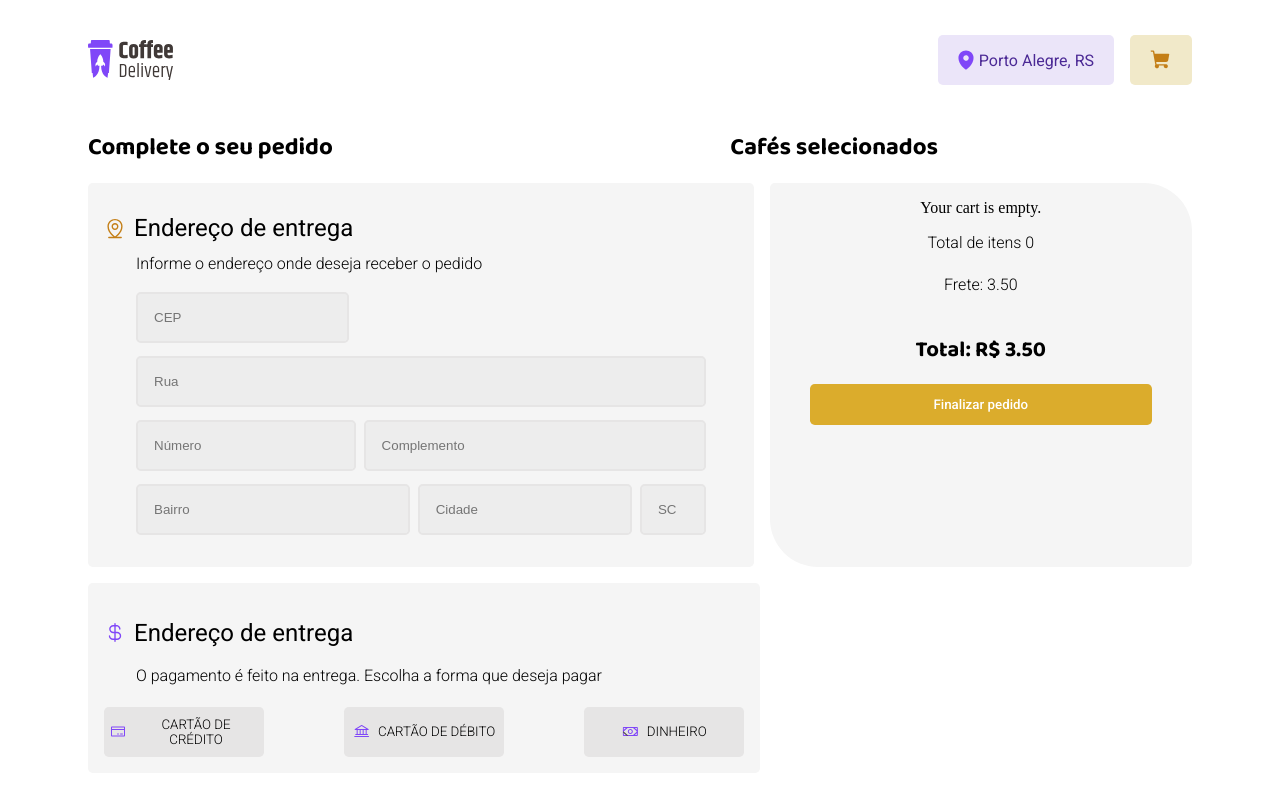
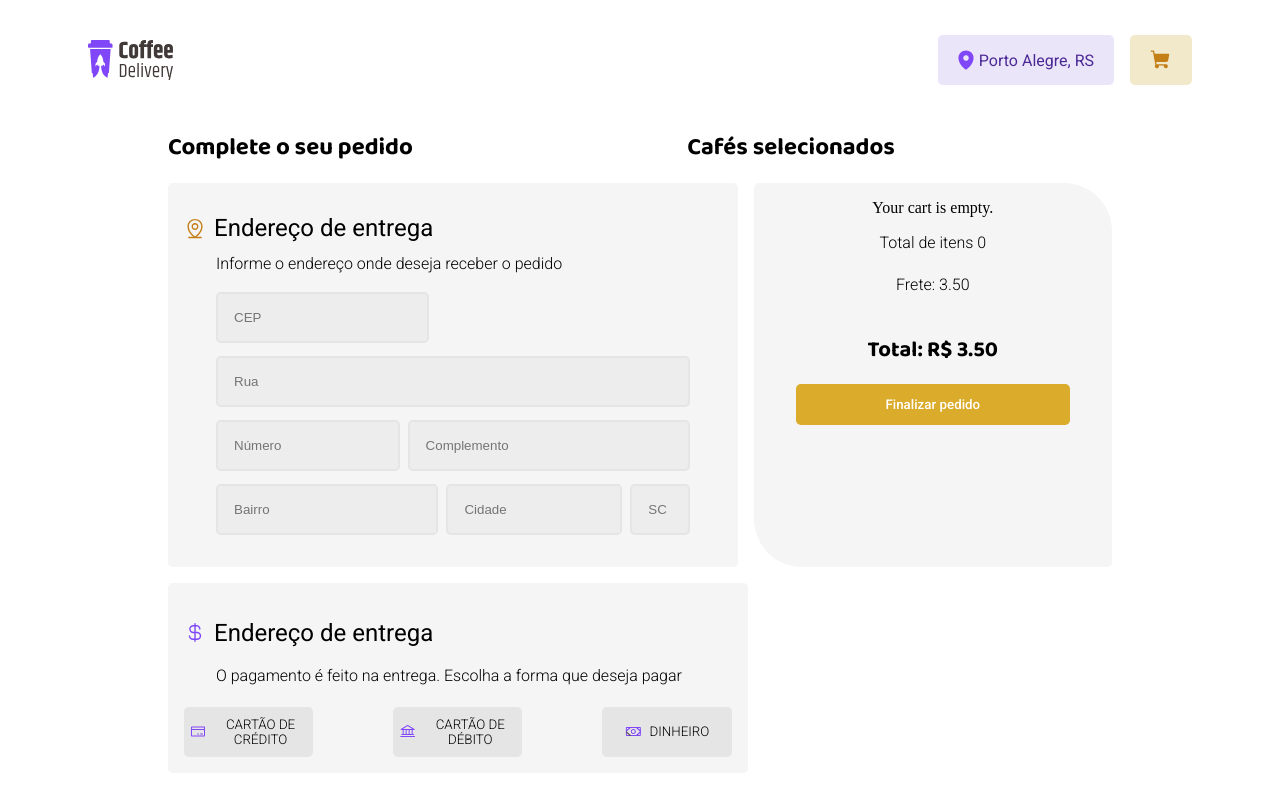
Before and after one commit to gustavobftorres/coffee-delivery, a React (Vite) app: page /checkout in a window 1280 px wide. Shown: the top 796 px of the page. Built offline with nearby package versions, Linux system fonts and the light colour scheme.

Commit message:
chore: Add trash-icon.svg and update Checkout page styles

```diff
--- a/src/context/MenuContext.tsx
+++ b/src/context/MenuContext.tsx
@@ -12,7 +12,10 @@ interface CoffeeItem {
 
 interface MenuContextType {
   coffeItems: CoffeeItem[];
+  setCoffeItems: (items: any) => void;
   addToCart: (item: CoffeeItem) => void;
+  quantity: number;
+  setQuantity: (value: number) => void;
   getQuantity: (id: number) => number; // Add a method to get the quantity of a specific item in the cart.
 }
 
@@ -24,6 +27,7 @@ interface MenuContextProviderProps {
 
 export function MenuContextProvider({ children }: MenuContextProviderProps) {
   const [coffeItems, setCoffeItems] = useState<CoffeeItem[]>([]);
+  const [quantity, setQuantity] = useState(0);
 
   const addToCart = (newItem: CoffeeItem) => {
     setCoffeItems((prevItems) => {
@@ -55,7 +59,7 @@ export function MenuContextProvider({ children }: MenuContextProviderProps) {
 
 
   return (
-    <MenuContext.Provider value={{ coffeItems, addToCart, getQuantity }}>
+    <MenuContext.Provider value={{ coffeItems, addToCart ,quantity , setCoffeItems, setQuantity, getQuantity }}>
       {children}
     </MenuContext.Provider>
   );
--- a/src/pages/Checkout/index.tsx
+++ b/src/pages/Checkout/index.tsx
@@ -12,45 +12,70 @@ import creditCard from "../../assets/credit-card-icon.svg";
 import debitCard from "../../assets/debit-card-icon.svg";
 import cash from "../../assets/cash-icon.svg";
 import { useMenu } from "../../context/MenuContext";
-import { useState } from "react";
-import { Card } from "../../components/Card";
+import trash from "../../assets/trash-icon.svg";
 
 export function Checkout() {
-  const { coffeItems, getQuantity, addToCart } = useMenu();
-  const [quantity, setQuantity] = useState(getQuantity(coffeItems));
+  const { coffeItems, addToCart } = useMenu();
+
+  const handleQuantityIncrease = (id: number) => {
+    coffeItems.map((coffe) => {
+      if (coffe.id === id) {
+        addToCart({
+          id: coffe.id,
+          title: coffe.title,
+          tag: coffe.tag,
+          description: coffe.description,
+          price: coffe.price,
+          image: coffe.image,
+          quantity: 1,
+        });
+      }
+    });
+  };
+
+  const handleQuantityDecrease = (id: number) => {
+    coffeItems.map((coffe) => {
+      if (coffe.id === id) {
+        addToCart({
+          id: coffe.id,
+          title: coffe.title,
+          tag: coffe.tag,
+          description: coffe.description,
+          price: coffe.price,
+          image: coffe.image,
+          quantity: -1,
+        });
+      }
+    });
+  };
+
+  const handleRemove = (id: number) => {
+    coffeItems.map((coffe) => {
+      if (coffe.id === id) {
+        console.log(coffe.quantity);
+        addToCart({
+          id: coffe.id,
+          title: coffe.title,
+          tag: coffe.tag,
+          description: coffe.description,
+          price: coffe.price,
+          image: coffe.image,
+          quantity: -coffe.quantity,
+        });
+      }
+    });
+  };
 
   console.log(coffeItems);
-
-  const handleIncrease = () => {
-    coffeItems.map((coffe) => console.log(coffe));
-  };
 
   const totalItemsPrice = coffeItems.reduce(
     (acc, coffe) => acc + coffe.price * coffe.quantity,
     0
   );
 
-  const deliverPrice = 3.5
+  const deliverPrice = 3.5;
 
   const totalPrice = totalItemsPrice + deliverPrice;
-
-  // const handleDecrease = () => {
-  //   if (quantity > 0) {
-  //     const newQuantity = quantity - 1;
-  //     setQuantity(newQuantity);
-
-  //     // Subtract the item from the cart
-  //     addToCart({
-  //       id: props.id,  // Use props.id here
-  //       title: props.title,
-  //       tag: props.tag,
-  //       description: props.description,
-  //       price: props.price,
-  //       image: props.image,
-  //       quantity: -1,  // Decrease by 1
-  //     });
-  //   }
-  // };
 
   return (
     <>
@@ -125,8 +150,29 @@ export function Checkout() {
                     <div className="title-div">
                       <h2>{coffee.title}</h2>
                       <div className="button-div">
-                        <button onClick={handleIncrease} />
-                        <button />
+                        <div className="amount">
+                          <button
+                            className="subtract"
+                            onClick={() => handleQuantityDecrease(coffee.id)}
+                          >
+                            -
+                          </button>
+
+                          <p className="moneyAmount">{coffee.quantity}</p>
+
+                          <button
+                            className="sum"
+                            onClick={() => handleQuantityIncrease(coffee.id)}
+                          >
+                            +
+                          </button>
+                        </div>
+                        <div className="remove-button-container">
+                          <button className="remove" onClick={() => handleRemove(coffee.id)}>
+                            <img src={trash} alt="" />
+                            <h4>REMOVER</h4>
+                          </button>
+                        </div>
                       </div>
                     </div>
                     <div className="price-div">
@@ -143,7 +189,9 @@ export function Checkout() {
               <h4>Total de itens {coffeItems.length}</h4>
               <h4>Frete: {deliverPrice}0</h4>
               <h1>Total: R$ {totalPrice}0</h1>
-              <button className="submit-button" type="submit">Finalizar pedido</button>
+              <button className="submit-button" type="submit">
+                Finalizar pedido
+              </button>
             </div>
           </CartContainer>
         </div>
--- a/src/pages/Checkout/styles.ts
+++ b/src/pages/Checkout/styles.ts
@@ -1,8 +1,8 @@
 import styled from "styled-components";
 
 export const Page = styled.div`
-  margin-left: 5rem;
-  margin-right: 5rem;
+  margin-left: 10rem;
+  margin-right: 10rem;
 
   .boxes-separation {
     display: flex;
@@ -100,7 +100,7 @@ export const CartContainer = styled.div`
   div {
     display: flex;
     flex-direction: row;
-    width: 90%;
+    width: 85%;
     align-items: center;
     /* background-color: blue */
   }
@@ -108,14 +108,93 @@ export const CartContainer = styled.div`
   hr {
     width: 90%;
     margin-bottom: 1rem;
+    border-color: #f5f5f5;
+    border-width: 0.2px;
   }
 
+  .amount {
+    display: flex;
+    flex-direction: row;
+    align-items: center;
+    text-align: center;
+    padding-left: 0.5rem;
+    padding-right: 1rem;
+    height: 2rem;
+    gap: 0.3rem;
+
+    background-color: ${(props) => props.theme["base-hover"]};
+    border-radius: 6px;
+
+    font-size: 1.2rem;
+    font-family: "Roboto", sans-serif;
+    font-weight: 300;
+
+    width: 22%;
+
+    .subtract {
+      font-size: 16px;
+      border: none;
+      background-color: transparent;
+      color: ${(props) => props.theme["purple"]};
+    }
+
+    .sum {
+      font-size: 16px;
+      border: none;
+      background-color: transparent;
+      color: ${(props) => props.theme["purple"]};
+    }
+  }
+
+  .remove-button-container {
+    display: flex;
+    /* width: 10%; */
+    border-radius: 6px;
+    font-size: 1.2rem;
+    border: none;
+    background-color: transparent;
+    color: ${(props) => props.theme["purple"]};
+
+    button {
+      display: flex;
+      border: none;
+      background-color: ${(props) => props.theme["base-hover"]};
+      /* background-color: green; */
+      align-items: center;
+      padding: 0rem;
+      border-radius: 6px;
+      padding-right: 0.5rem;
+    }
+
+    img {
+      width: 20px;
+      height: 20px;
+      margin: 0.4rem;
+    }
+
+    h4 {
+      padding: 0;
+      margin: 0;
+      font-size: 0.8rem;
+      color: ${(props) => props.theme["base-subtitle"]};
+
+      font-family: "Roboto", sans-serif;
+      font-weight: 400;
+    }
+  }
   .price-div {
     display: flex;
     width: 20%;
     text-align: right;
     justify-content: flex-end;
     /* background-color: green; */
+
+    p {
+      font-size: 1rem;
+      font-family: "Roboto", sans-serif;
+      font-weight: 400;
+      color: ${(props) => props.theme["base-subtitle"]};
+    }
   }
 
   .title-div {
@@ -179,7 +258,6 @@ export const CartContainer = styled.div`
     margin-top: 0;
   }
 
-
   img {
     width: 60px;
     height: 60px;
@@ -219,7 +297,6 @@ export const PaymentContainer = styled.div`
     margin-top: 1rem;
     /* background-color: green; */
     align-items: center;
-
   }
 
   .payment-button {
@@ -237,5 +314,4 @@ export const PaymentContainer = styled.div`
 
     background-color: ${(props) => props.theme["base-button"]};
   }
-
-`
+`;
--- a/src/pages/Home/styles.ts
+++ b/src/pages/Home/styles.ts
@@ -72,7 +72,7 @@ export const Title = styled.div`
   display: flex;
   margin-top: 5rem;
   margin-bottom: 3rem;
-  margin-left: 22rem;
+  margin-left: 12rem;
   text-align: center;
   font-size: 20px;
   font-family: "Baloo 2", sans-serif;
```
Also changed, not shown: src/assets/trash-icon.svg (added).
